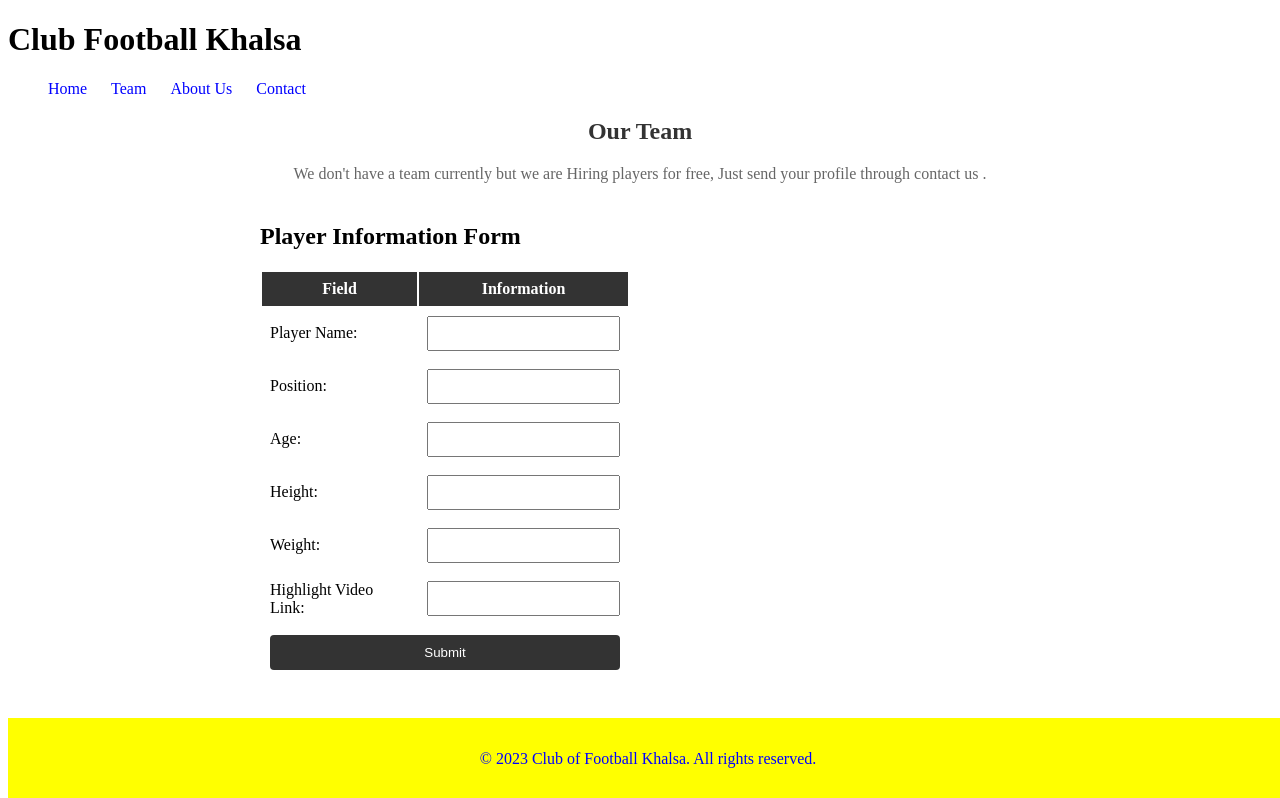
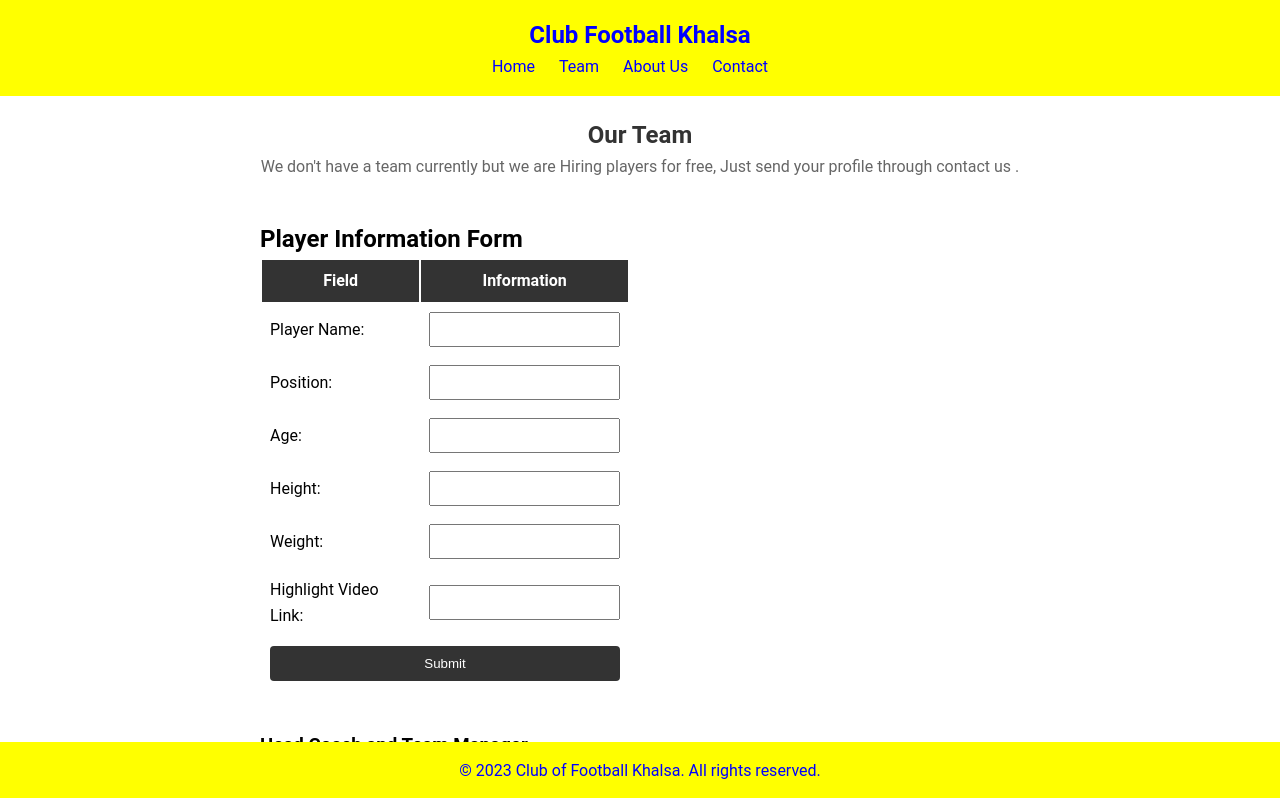
Before and after one commit to jerry4294/football-java, a plain HTML site: page Thome.html in a window 1280 px wide. Shown: the top 798 px of the page. Drawn offline with Linux system fonts and the light colour scheme.

Commit message:
Update Tshome.css

```diff
--- a/Tshome.css
+++ b/Tshome.css
@@ -1,4 +1,33 @@
-ul li {
+/* Reset some default styles */
+body, h1, h2, h3, p, ul, figure {
+    margin: 0;
+    padding: 0;
+}
+
+body {
+    font-family: 'Roboto', sans-serif;
+    font-weight: 400;
+    line-height: 1.6;
+    margin: 0;
+}
+
+header {
+    background-color: yellow; /* Change the background color to yellow */
+    color: blue; /* Change the text color to blue */
+    text-align: center;
+    padding: 1em 0;
+}
+
+header h1 {
+    font-size: 1.5em;
+}
+
+nav ul {
+    list-style: none;
+    padding: 0;
+}
+
+nav ul li {
     display: inline;
     margin-right: 20px;
 }
```
